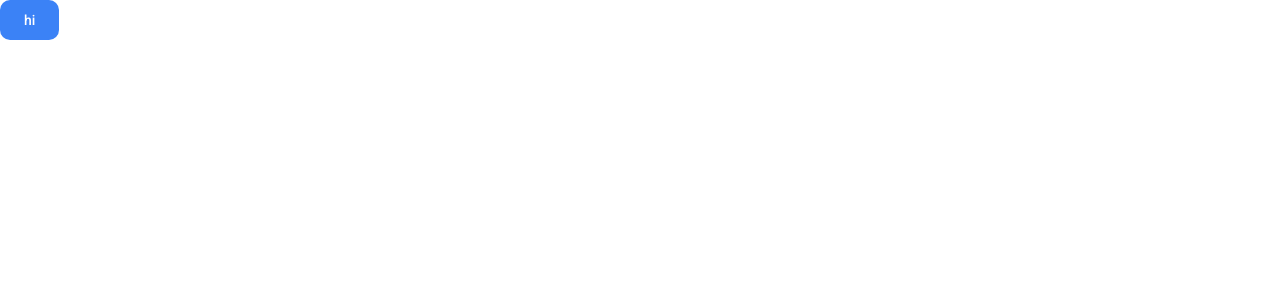
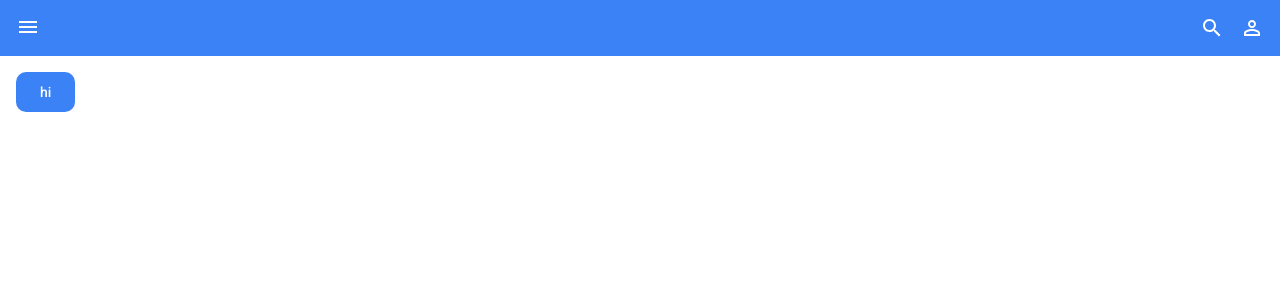
Before and after one commit to codestates/beb-04-stormit, a React (Create React App) app in the folder client/: page / in a window 1280 px wide. Shown: the top 300 px of the page. Built offline with nearby package versions, Linux system fonts and the light colour scheme.

Commit message:
feat: header

```diff
--- a/client/package.json
+++ b/client/package.json
@@ -3,6 +3,9 @@
   "version": "0.1.0",
   "private": true,
   "dependencies": {
+    "@emotion/react": "^11.9.3",
+    "@emotion/styled": "^11.9.3",
+    "@mui/icons-material": "^5.8.4",
     "@reduxjs/toolkit": "^1.8.2",
     "@testing-library/jest-dom": "^5.16.4",
     "@testing-library/react": "^13.3.0",
--- a/client/src/components/Header.tsx
+++ b/client/src/components/Header.tsx
@@ -1,7 +1,44 @@
 import React from "react";
+import styled from "styled-components";
+import theme from "../styles/theme";
+import MenuIcon from "@mui/icons-material/Menu";
+import IconButton from "./common/IconButton";
+import SearchIcon from "@mui/icons-material/Search";
+import PermIdentityIcon from "@mui/icons-material/PermIdentity";
+
+const Base = styled.header`
+  display: flex;
+  justify-content: space-between;
+  align-items: center;
+
+  color: white;
+  padding: 1rem; // 16px
+  background-color: ${theme.primary};
+  height: 3.5rem; // 56px
+
+  .header-left {
+    cursor: pointer;
+  }
+
+  .header-right {
+    display: flex;
+    gap: 1rem; // 16px
+    cursor: pointer;
+  }
+`;
 
 const Header: React.FC = () => {
-  return <div>Header</div>;
+  return (
+    <Base>
+      <div className="header-left">
+        <MenuIcon />
+      </div>
+      <div className="header-right">
+        <SearchIcon />
+        <PermIdentityIcon />
+      </div>
+    </Base>
+  );
 };
 
 export default Header;
--- a/client/src/pages/Home.tsx
+++ b/client/src/pages/Home.tsx
@@ -1,10 +1,18 @@
 import React from "react";
 import styled from "styled-components";
 import Button from "../components/common/Button";
+import Header from "../components/Header";
 import { useDispatch, useSelector } from "../store";
 import { userActions } from "../store/userSlice";
 
-const Base = styled.section``;
+const Base = styled.section`
+  display: flex;
+  flex-direction: column;
+
+  .contents {
+    margin: 1rem; // 16px
+  }
+`;
 
 const Home: React.FC = () => {
   const name = useSelector((state) => state.user.name);
@@ -15,7 +23,10 @@ const Home: React.FC = () => {
 
   return (
     <Base>
-      <Button variant="contained">{name}</Button>
+      <Header />
+      <div className="contents">
+        <Button variant="contained">{name}</Button>
+      </div>
     </Base>
   );
 };
```
Also changed, not shown: client/src/components/common/IconButton.tsx (+83 -2 lines), 1 other file (tests, documents, lock files or other folders).
